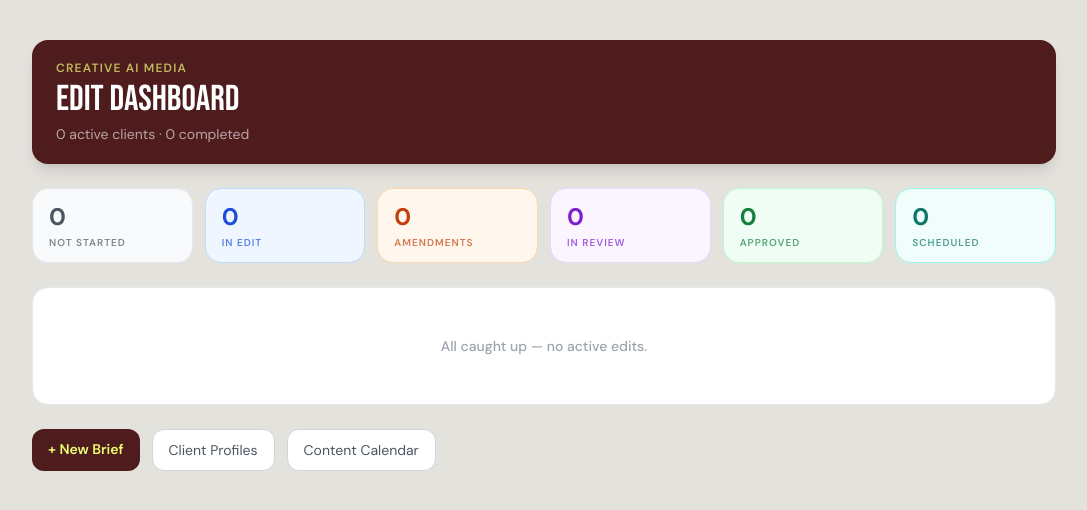
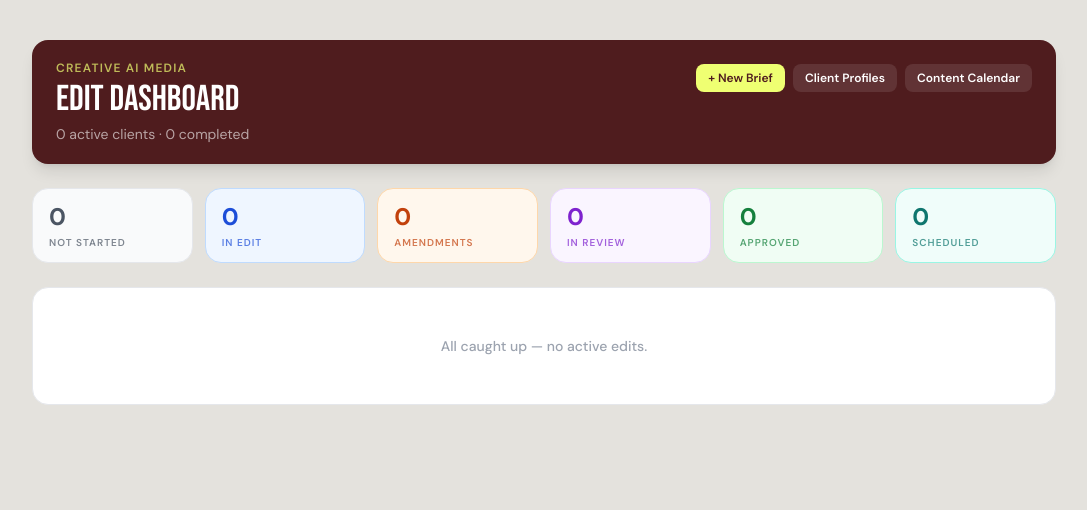
Before and after one commit to Veleski1990/Briefs, a Next.js app: page /dashboard in a window 1280 px wide. Shown: the top 510 px of the page, without its empty margins (96-1183 px from the left). Built offline with nearby package versions, Linux system fonts and the light colour scheme.

Commit message:
move nav buttons to dashboard header

```diff
--- a/app/dashboard/page.tsx
+++ b/app/dashboard/page.tsx
@@ -124,11 +124,29 @@ export default async function DashboardPage() {
 
         {/* Header */}
         <div className="rounded-2xl bg-[#4f1c1e] px-6 py-5 shadow-lg">
-          <p className="mb-1 text-xs font-semibold uppercase tracking-widest text-[#efff72]/70">Creative AI Media</p>
-          <h1 className="font-heading text-4xl text-white">Edit Dashboard</h1>
-          <p className="mt-1 text-sm text-white/60">
-            {activeClients.length} active client{activeClients.length !== 1 ? 's' : ''} · {doneClients.length} completed
-          </p>
+          <div className="flex items-start justify-between gap-4">
+            <div>
+              <p className="mb-1 text-xs font-semibold uppercase tracking-widest text-[#efff72]/70">Creative AI Media</p>
+              <h1 className="font-heading text-4xl text-white">Edit Dashboard</h1>
+              <p className="mt-1 text-sm text-white/60">
+                {activeClients.length} active client{activeClients.length !== 1 ? 's' : ''} · {doneClients.length} completed
+              </p>
+            </div>
+            <div className="flex flex-shrink-0 flex-wrap gap-2 pt-1">
+              <Link href="/"
+                className="rounded-lg bg-[#efff72] px-3 py-1.5 text-xs font-semibold text-[#4f1c1e] hover:opacity-90 transition-opacity">
+                + New Brief
+              </Link>
+              <Link href="/clients"
+                className="rounded-lg bg-white/10 px-3 py-1.5 text-xs font-semibold text-white hover:bg-white/20 transition-colors">
+                Client Profiles
+              </Link>
+              <Link href="/calendar/manage"
+                className="rounded-lg bg-white/10 px-3 py-1.5 text-xs font-semibold text-white hover:bg-white/20 transition-colors">
+                Content Calendar
+              </Link>
+            </div>
+          </div>
         </div>
 
         {/* Video-level status summary */}
@@ -276,21 +294,6 @@ export default async function DashboardPage() {
           </details>
         )}
 
-        {/* Nav */}
-        <div className="flex flex-wrap gap-3 pb-4">
-          <Link href="/"
-            className="rounded-xl bg-[#4f1c1e] px-4 py-2.5 text-sm font-semibold text-[#efff72] hover:opacity-90 transition-opacity">
-            + New Brief
-          </Link>
-          <Link href="/clients"
-            className="rounded-xl border border-gray-300 bg-white px-4 py-2.5 text-sm text-gray-600 hover:border-gray-400 transition-colors">
-            Client Profiles
-          </Link>
-          <Link href="/calendar/manage"
-            className="rounded-xl border border-gray-300 bg-white px-4 py-2.5 text-sm text-gray-600 hover:border-gray-400 transition-colors">
-            Content Calendar
-          </Link>
-        </div>
 
       </div>
     </div>
```
